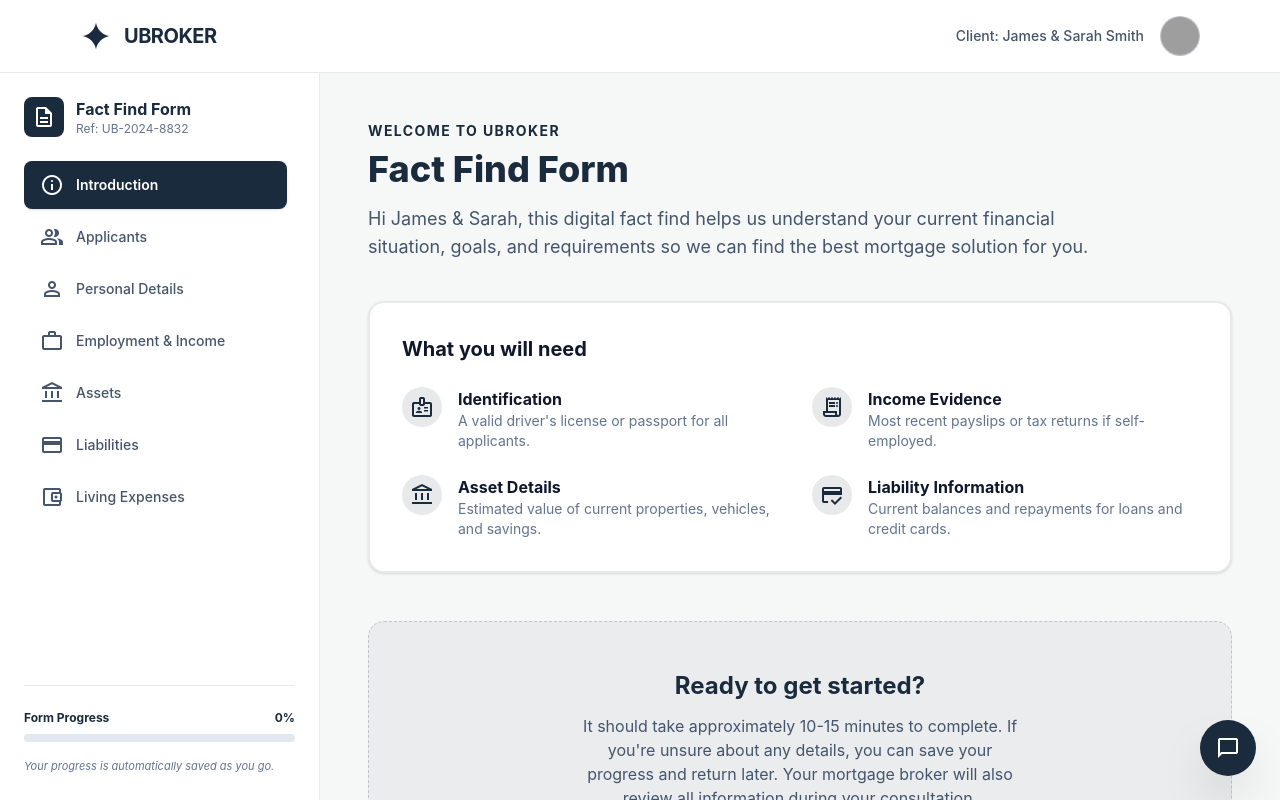
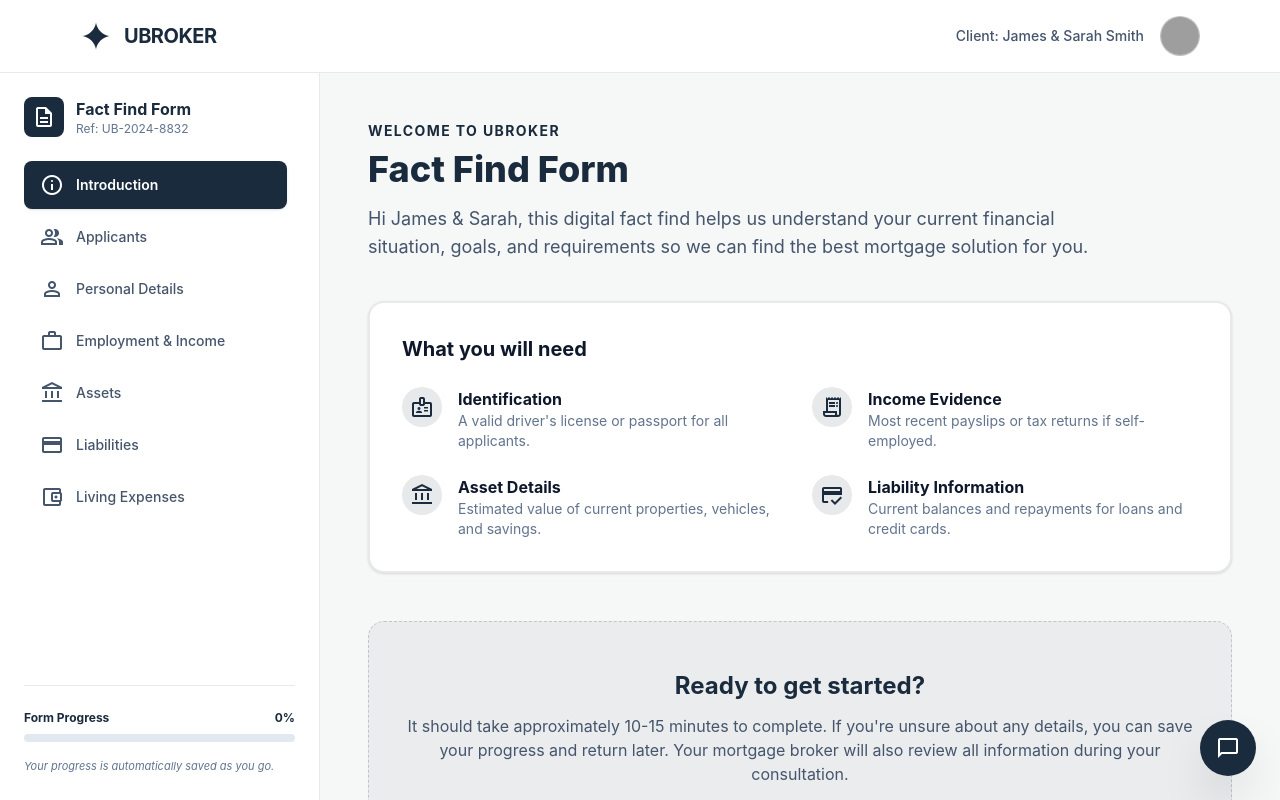
Before and after one commit to Kendellpatrice/brokerflow, a Next.js app in the folder brokerflow/: page / in a window 1280 px wide. Shown: the top 800 px of the page. Built offline with nearby package versions, Linux system fonts and the light colour scheme; grey boxes are pictures that could not be loaded.

Commit message:
style: Remove `max-w-md` class from the introductory paragraph on the homepage.

```diff
--- a/brokerflow/src/app/page.tsx
+++ b/brokerflow/src/app/page.tsx
@@ -100,7 +100,7 @@ export default function IntroductionPage() {
 
             <div className="flex flex-col items-center justify-center rounded-2xl bg-primary/5 py-12 px-6 text-center border border-dashed border-primary/20">
               <h3 className="text-2xl font-bold text-primary mb-3">Ready to get started?</h3>
-              <p className="text-slate-600 mb-8 max-w-md">It should take approximately 10-15 minutes to complete. If you&apos;re unsure about any details, you can save your progress and return later. Your mortgage broker will also review all information during your consultation.</p>
+              <p className="text-slate-600 mb-8">It should take approximately 10-15 minutes to complete. If you&apos;re unsure about any details, you can save your progress and return later. Your mortgage broker will also review all information during your consultation.</p>
 
               <Link href="/applicants" className="flex items-center gap-2 rounded-lg bg-primary px-10 py-4 font-bold text-white shadow-xl transition-all hover:bg-primary/90 hover:scale-[1.02]">
                 Start Fact Find
```
